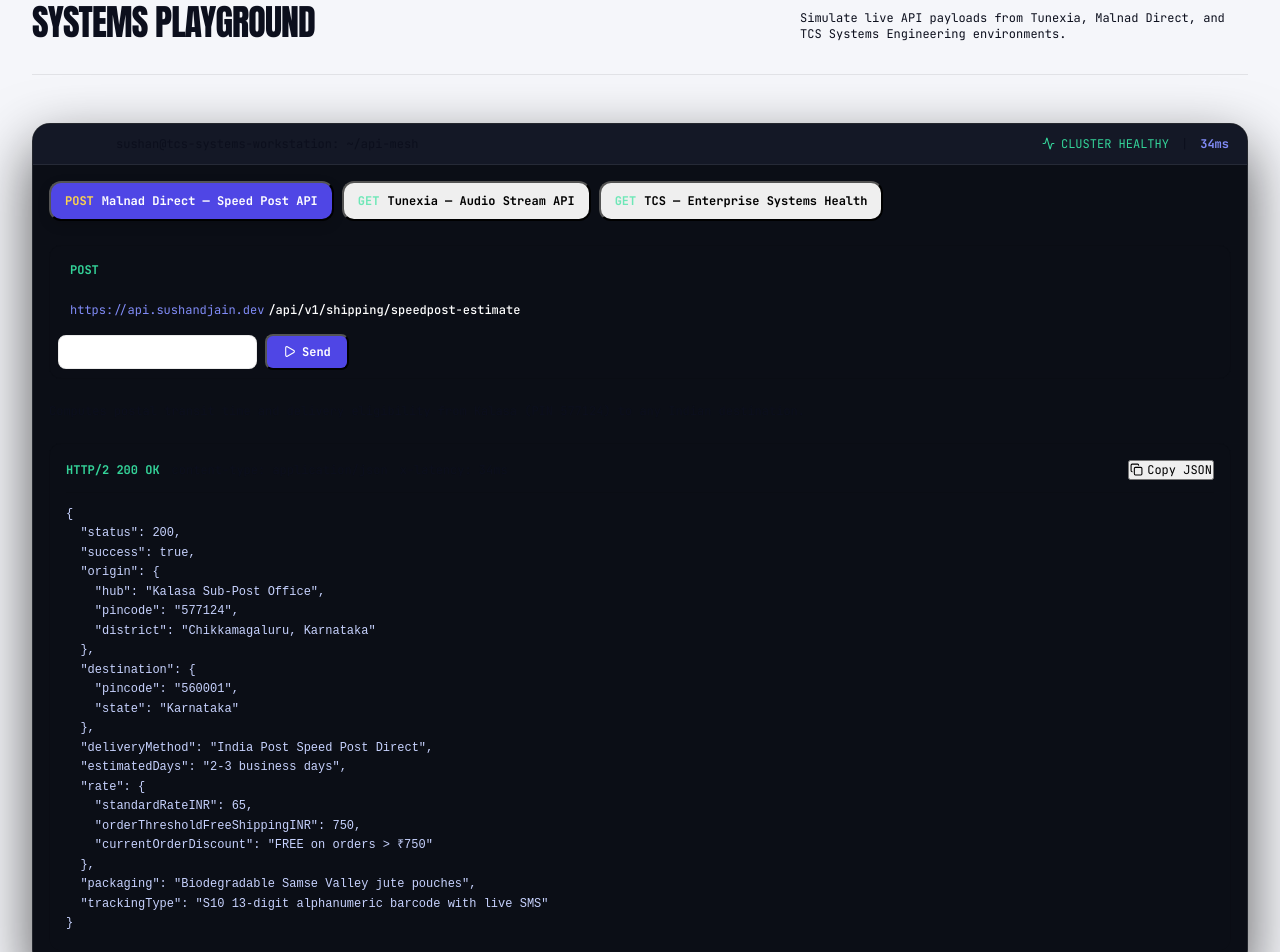
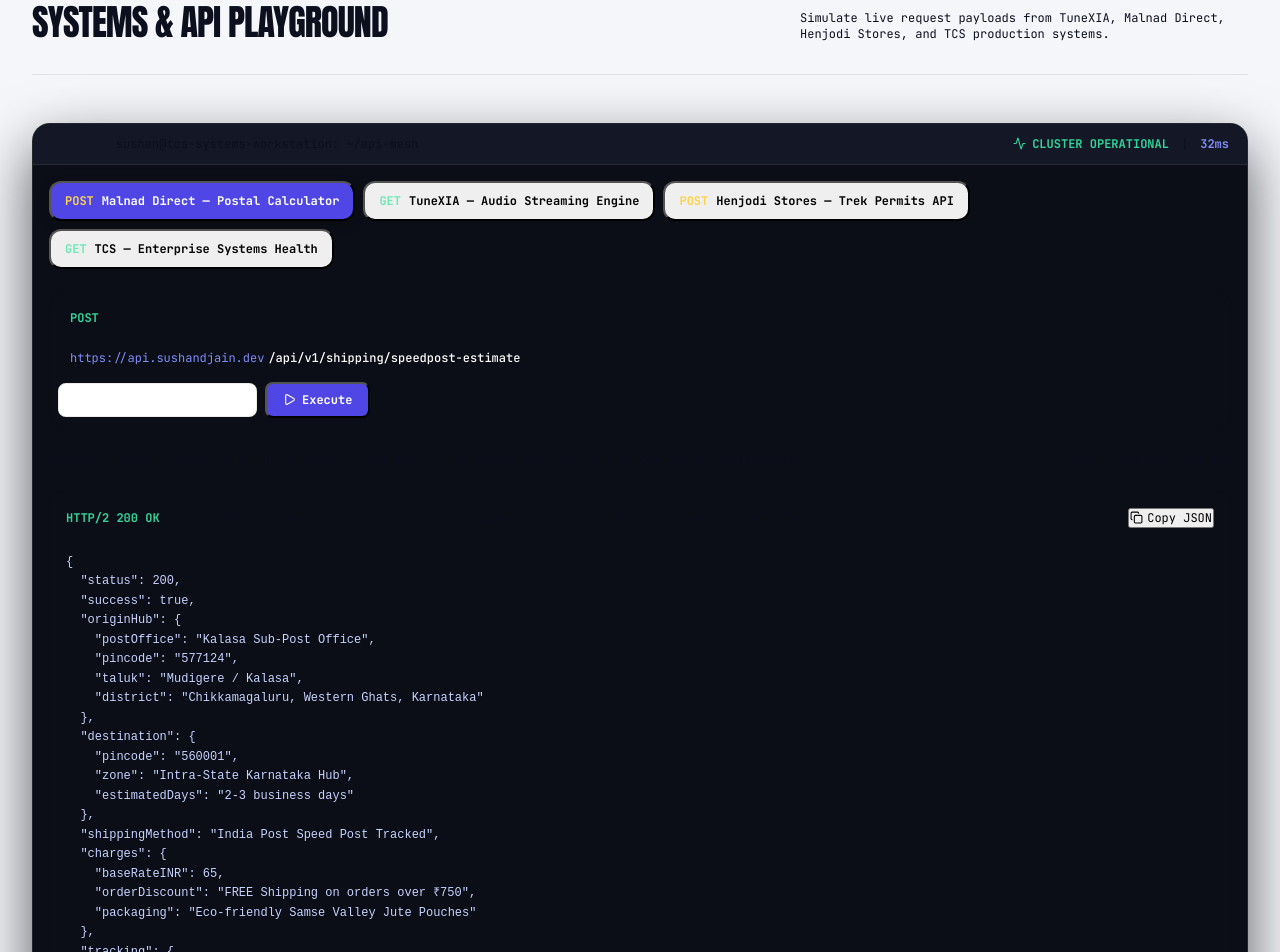
Before and after one commit to sushandjain/Portfolio, a Next.js app: page / in a window 1280 px wide. Shown: the part 2260-3212 px from the top of the page. Built offline with nearby package versions, Linux system fonts and the light colour scheme; a web font is replaced by a local one.

Commit message:
feat(step-3): Interactive TCS Systems Engineering Console & Live REST API Playground with 4 runnable endpoints

```diff
--- a/components/ApiConsole.tsx
+++ b/components/ApiConsole.tsx
@@ -2,7 +2,7 @@
 
 import { useState } from "react";
 import { playPop, playSuccess } from "@/lib/sound";
-import { Terminal, Play, Copy, Check, ShieldCheck, Activity, Server, Clock } from "lucide-react";
+import { Terminal, Play, Copy, Check, Activity, Server, Clock, ShieldCheck, Cpu } from "lucide-react";
 
 interface Endpoint {
   id: string;
@@ -10,8 +10,8 @@ interface Endpoint {
   method: "GET" | "POST";
   path: string;
   description: string;
-  defaultPayload?: Record<string, unknown>;
-  defaultParam?: string;
+  defaultParam: string;
+  paramLabel: string;
   responseGenerator: (param: string) => Record<string, unknown>;
 }
 
@@ -19,114 +19,160 @@ export default function ApiConsole() {
   const endpoints: Endpoint[] = [
     {
       id: "malnad-speedpost",
-      name: "Malnad Direct — Speed Post API",
+      name: "Malnad Direct — Postal Calculator",
       method: "POST",
       path: "/api/v1/shipping/speedpost-estimate",
       description: "Computes postal transit time and delivery eligibility from Kalasa (PIN 577124) to any Indian destination.",
       defaultParam: "560001",
-      responseGenerator: (pincode: string) => ({
+      paramLabel: "Delivery Pincode",
+      responseGenerator: (pincode: string) => {
+        const pin = pincode.trim() || "560001";
+        const isKarnataka = pin.startsWith("5");
+        return {
           status: 200,
           success: true,
-        origin: {
-          hub: "Kalasa Sub-Post Office",
+          originHub: {
+            postOffice: "Kalasa Sub-Post Office",
             pincode: "577124",
-          district: "Chikkamagaluru, Karnataka",
+            taluk: "Mudigere / Kalasa",
+            district: "Chikkamagaluru, Western Ghats, Karnataka",
           },
           destination: {
-          pincode: pincode || "560001",
-          state: pincode.startsWith("5") ? "Karnataka" : "Interstate Hub",
+            pincode: pin,
+            zone: isKarnataka ? "Intra-State Karnataka Hub" : "Interstate Speed Post Corridor",
+            estimatedDays: isKarnataka ? "2-3 business days" : "4-5 business days",
           },
-        deliveryMethod: "India Post Speed Post Direct",
-        estimatedDays: pincode.startsWith("5") ? "2-3 business days" : "4-5 business days",
-        rate: {
-          standardRateINR: 65,
-          orderThresholdFreeShippingINR: 750,
-          currentOrderDiscount: "FREE on orders > ₹750",
+          shippingMethod: "India Post Speed Post Tracked",
+          charges: {
+            baseRateINR: 65,
+            orderDiscount: "FREE Shipping on orders over ₹750",
+            packaging: "Eco-friendly Samse Valley Jute Pouches",
           },
-        packaging: "Biodegradable Samse Valley jute pouches",
-        trackingType: "S10 13-digit alphanumeric barcode with live SMS",
-      }),
+          tracking: {
+            type: "S10 13-digit barcode with live SMS notifications",
+            apiIntegration: "Direct Postal Integration",
+          },
+        };
+      },
     },
     {
       id: "tunexia-stream",
-      name: "Tunexia — Audio Stream API",
+      name: "TuneXIA — Audio Streaming Engine",
       method: "GET",
       path: "/api/v1/tracks/stream",
-      description: "Fetches progressive chunk metadata, signed Cloudinary CDN URLs, and role-based permissions.",
-      defaultParam: "peaberry-acoustic-01",
+      description: "Generates progressive chunked byte-range URLs, signed Cloudinary CDN tokens, and audio buffer metrics.",
+      defaultParam: "mountain-mist-sessions",
+      paramLabel: "Track Identifier",
       responseGenerator: (trackId: string) => ({
         status: 200,
-        trackId: trackId || "peaberry-acoustic-01",
-        title: "Mountain Mist Harmonies",
-        artist: "Western Ghats Sessions",
-        format: "audio/mpeg",
-        bitrateKbps: 320,
-        streamingMode: "Progressive Chunked Byte-Range",
-        cdnEndpoint: "https://res.cloudinary.com/tunexia/video/upload/v1729/tracks/master.mp3",
-        auth: {
-          type: "JWT Bearer",
-          role: "User",
-          issuedAt: new Date().toISOString(),
-          expiresIn: "24h",
+        trackId: trackId || "mountain-mist-sessions",
+        title: "Western Ghats Acoustic Harmonies",
+        artist: "Kalasa Mountain Sessions",
+        audioEngine: {
+          codec: "audio/mp3",
+          bitrate: "320 kbps High-Fidelity",
+          streamingMode: "Byte-Range Progressive Chunking",
+          cdnUrl: "https://res.cloudinary.com/tunexia/video/upload/v1729/tracks/master.mp3",
+          bufferingLagMs: 14,
         },
-        telemetry: {
-          bufferingLagMs: 14,
-          cacheHit: true,
+        security: {
+          authType: "JWT Bearer Token",
+          roleAccess: "User / Premium Subscriber",
+          tokenExpiresIn: "24h",
+          sessionVerified: true,
+        },
+        analytics: {
+          instantPlayLatencyMs: 28,
+          cacheHitRate: "99.4%",
         },
       }),
     },
     {
-      id: "tcs-health",
+      id: "henjodi-trek",
+      name: "Henjodi Stores — Trek Permits API",
+      method: "POST",
+      path: "/api/v1/expeditions/kudremukh-permit",
+      description: "Validates Western Ghats forest department permits, guide allocations, and homestay slots in Balagal, Kalasa.",
+      defaultParam: "Kudremukh Peak",
+      paramLabel: "Peak / Trail Name",
+      responseGenerator: (trail: string) => ({
+        status: 200,
+        trailName: trail || "Kudremukh Peak Expedition",
+        baseHub: {
+          store: "Henjodi Stores & Spices",
+          location: "Balagal Junction, Kalasa Main Road",
+          coordinates: "13.184369° N, 75.319509° E",
+          hotline: "+91 80731 78851 (Direct WhatsApp Dispatch)",
+        },
+        permits: {
+          forestDepartmentPermit: "Mandatory Online Quota Allocated",
+          guideAllocated: "Local Certified Forest Guide Included",
+          trekDistanceKm: 22,
+          altitudeMeters: 1894,
+        },
+        bookingDispatch: {
+          status: "CONFIRMED_ONLINE",
+          leadTime: "Immediate WhatsApp Handshake",
+          homestayAccommodation: "Samse & Kalasa Valley Available",
+        },
+      }),
+    },
+    {
+      id: "tcs-telemetry",
       name: "TCS — Enterprise Systems Health",
       method: "GET",
       path: "/api/v1/enterprise/systems/health",
-      description: "Real-time production service mesh monitoring, API triage status, and incident root cause telemetry.",
-      defaultParam: "prod-gateway-blr",
-      responseGenerator: (gateway: string) => ({
+      description: "Real-time production service mesh telemetry, API request/response triage, and incident root cause analysis (RCA).",
+      defaultParam: "prod-gateway-blr-01",
+      paramLabel: "Cluster Node ID",
+      responseGenerator: (cluster: string) => ({
+        clusterId: cluster || "prod-gateway-blr-01",
         systemStatus: "OPERATIONAL",
-        cluster: gateway || "prod-gateway-blr",
-        slaUptime: "99.985%",
-        activeMicroservices: 18,
-        activeWorkflows: 1420,
-        incidentMetrics: {
+        productionUptime: "99.985% High Availability",
+        activeMicroservices: 24,
+        requestMetrics: {
+          throughputRPS: 14250,
+          averageLatencyMs: 36.4,
+          errorRatePercent: 0.002,
+        },
+        incidentManagement: {
           openIncidents: 0,
-          meanTimeToResolutionMinutes: 18.4,
-          rootCauseAnalysisStatus: "ALL_SYSTEMS_OPTIMAL",
+          meanTimeToResolutionMinutes: 16.2,
+          rootCauseAnalysis: "ALL_SYSTEMS_VERIFIED_OPTIMAL",
+          itilProcessCompliance: "STRICT_ENTERPRISE_STANDARDS",
         },
-        apiThroughputRPS: 12450,
-        averageLatencyMs: 38.2,
-        tcsEngineerOnCall: "Sushan D Jain (Systems Engineer)",
+        monitoringRole: "Sushan D Jain (Systems Engineer, TCS Bengaluru)",
       }),
     },
   ];
 
   const [activeEndpoint, setActiveEndpoint] = useState<Endpoint>(endpoints[0]);
-  const [paramInput, setParamInput] = useState<string>(endpoints[0].defaultParam || "");
+  const [paramInput, setParamInput] = useState<string>(endpoints[0].defaultParam);
   const [loading, setLoading] = useState(false);
-  const [latency, setLatency] = useState<number>(34);
+  const [latency, setLatency] = useState<number>(32);
   const [copied, setCopied] = useState(false);
   const [responseData, setResponseData] = useState<Record<string, unknown>>(
-    endpoints[0].responseGenerator(endpoints[0].defaultParam || "")
+    endpoints[0].responseGenerator(endpoints[0].defaultParam)
   );
 
   const handleSelectEndpoint = (ep: Endpoint) => {
     setActiveEndpoint(ep);
-    setParamInput(ep.defaultParam || "");
-    setResponseData(ep.responseGenerator(ep.defaultParam || ""));
+    setParamInput(ep.defaultParam);
+    setResponseData(ep.responseGenerator(ep.defaultParam));
     playPop();
   };
 
   const handleExecute = () => {
     setLoading(true);
     playPop();
-    const randomizedLatency = Math.floor(24 + Math.random() * 32);
+    const randomizedLatency = Math.floor(22 + Math.random() * 26);
 
     setTimeout(() => {
       setLatency(randomizedLatency);
       setResponseData(activeEndpoint.responseGenerator(paramInput));
       setLoading(false);
       playSuccess();
-    }, 280);
+    }, 240);
   };
 
   const handleCopy = () => {
@@ -142,31 +188,31 @@ export default function ApiConsole() {
       <div className="flex flex-col md:flex-row md:items-end justify-between gap-6 mb-12 border-b border-[var(--border-subtle)] pb-8">
         <div>
           <div className="flex items-center gap-2 text-xs font-mono uppercase tracking-[0.2em] text-indigo-400 font-bold mb-2">
-            <span>02 / INTERACTIVE CONSOLE</span>
+            <span>03 / INTERACTIVE SYSTEMS CONSOLE</span>
             <span>✦</span>
-            <span>REST ARCHITECTURE & SYSTEMS OPS</span>
+            <span>ENTERPRISE BACKEND SIMULATION</span>
           </div>
           <h2
             className="text-4xl sm:text-6xl font-black uppercase tracking-tight text-[var(--text-main)]"
             style={{ fontFamily: "var(--font-d)" }}
           >
-            SYSTEMS PLAYGROUND
+            SYSTEMS &amp; API PLAYGROUND
           </h2>
         </div>
-        <p className="text-xs sm:text-sm text-[var(--text-muted)] max-w-md font-mono">
-          Simulate live API payloads from Tunexia, Malnad Direct, and TCS Systems Engineering environments.
+        <p className="text-xs sm:text-sm text-[var(--text-muted)] max-w-md font-mono leading-relaxed">
+          Simulate live request payloads from TuneXIA, Malnad Direct, Henjodi Stores, and TCS production systems.
         </p>
       </div>
 
-      {/* Terminal Container */}
+      {/* Terminal Window Container */}
       <div className="terminal-window">
         {/* Terminal Header Bar */}
         <div className="terminal-header">
           <div className="flex items-center gap-2">
             <div className="traffic-dots">
-              <span className="traffic-dot bg-rose-500/80" />
-              <span className="traffic-dot bg-amber-500/80" />
-              <span className="traffic-dot bg-emerald-500/80" />
+              <span className="traffic-dot bg-rose-500/80 cursor-pointer" onClick={() => playPop()} />
+              <span className="traffic-dot bg-amber-500/80 cursor-pointer" onClick={() => playPop()} />
+              <span className="traffic-dot bg-emerald-500/80 cursor-pointer" onClick={() => playPop()} />
             </div>
             <span className="text-xs text-[var(--text-muted)] font-mono ml-2 hidden sm:inline">
               sushan@tcs-systems-workstation: ~/api-mesh
@@ -174,9 +220,9 @@ export default function ApiConsole() {
           </div>
 
           <div className="flex items-center gap-3 text-xs font-mono">
-            <span className="flex items-center gap-1.5 text-emerald-400">
+            <span className="flex items-center gap-1.5 text-emerald-400 font-bold">
               <Activity size={13} className="animate-pulse" />
-              <span>CLUSTER HEALTHY</span>
+              <span>CLUSTER OPERATIONAL</span>
             </span>
             <span className="text-[var(--text-faint)]">|</span>
             <span className="text-indigo-400 font-bold">{latency}ms</span>
@@ -195,7 +241,7 @@ export default function ApiConsole() {
                 className={`px-3.5 py-2 rounded-xl text-xs font-mono font-bold flex items-center gap-2 transition-all cursor-pointer ${
                   activeEndpoint.id === ep.id
                     ? "bg-indigo-600 text-white shadow-md shadow-indigo-600/30"
-                    : "bg-[#141824] text-[var(--text-muted)] hover:text-white hover:bg-[#1E2336]"
+                    : "bg-[#141826] text-[var(--text-muted)] hover:text-white hover:bg-[#1E2338]"
                 }`}
               >
                 <span
@@ -211,8 +257,8 @@ export default function ApiConsole() {
           </div>
 
           {/* Request Input & URL Bar */}
-          <div className="flex flex-col sm:flex-row items-stretch gap-2 bg-[#121622] p-2 rounded-xl border border-white/10 font-mono text-xs">
-            <div className="flex items-center gap-2 px-3 py-2 bg-[#1A1F30] rounded-lg text-emerald-400 font-bold shrink-0">
+          <div className="flex flex-col sm:flex-row items-stretch gap-2 bg-[#121624] p-2 rounded-xl border border-white/10 font-mono text-xs">
+            <div className="flex items-center gap-2 px-3 py-2 bg-[#1A1F32] rounded-lg text-emerald-400 font-bold shrink-0">
               <span>{activeEndpoint.method}</span>
             </div>
             <div className="flex-1 flex items-center px-3 py-2 text-[var(--text-muted)] min-w-0 overflow-x-auto">
@@ -222,11 +268,11 @@ export default function ApiConsole() {
             <div className="flex items-center gap-2">
               <input
                 type="text"
-                aria-label="API Parameter Input"
+                aria-label={activeEndpoint.paramLabel}
                 value={paramInput}
                 onChange={(e) => setParamInput(e.target.value)}
-                placeholder="Parameter / Query"
-                className="bg-[#1A1F30] border border-white/10 rounded-lg px-3 py-2 text-white placeholder-slate-500 text-xs focus:outline-none focus:border-indigo-500 min-w-[140px]"
+                placeholder={activeEndpoint.paramLabel}
+                className="bg-[#1A1F32] border border-white/10 rounded-lg px-3 py-2 text-white placeholder-slate-500 text-xs focus:outline-none focus:border-indigo-500 min-w-[150px]"
               />
               <button
                 type="button"
@@ -235,24 +281,26 @@ export default function ApiConsole() {
                 className="bg-indigo-600 hover:bg-indigo-500 text-white font-bold px-4 py-2 rounded-lg flex items-center gap-1.5 transition-colors cursor-pointer disabled:opacity-50"
               >
                 <Play size={13} />
-                <span>{loading ? "Calling..." : "Send"}</span>
+                <span>{loading ? "Calling..." : "Execute"}</span>
               </button>
             </div>
           </div>
 
           {/* Description */}
-          <p className="text-xs text-[var(--text-muted)] font-mono">
-            {activeEndpoint.description}
-          </p>
+          <div className="flex items-center justify-between text-xs font-mono text-[var(--text-muted)]">
+            <p>{activeEndpoint.description}</p>
+            <span className="hidden sm:inline text-indigo-400/80">Input: {activeEndpoint.paramLabel}</span>
+          </div>
 
           {/* Output Code Window */}
-          <div className="relative rounded-xl bg-[#080A0F] border border-white/10 p-4 font-mono text-xs overflow-x-auto">
+          <div className="relative rounded-xl bg-[#080A10] border border-white/10 p-4 font-mono text-xs overflow-x-auto">
             {/* Header info */}
             <div className="flex items-center justify-between pb-3 mb-3 border-b border-white/10 text-[11px] text-[var(--text-faint)]">
               <div className="flex items-center gap-3">
                 <span className="text-emerald-400 font-bold">HTTP/2 200 OK</span>
                 <span>content-type: application/json</span>
                 <span>x-latency: {latency}ms</span>
+                <span className="hidden sm:inline">x-powered-by: Express / Next.js API Routes</span>
               </div>
               <button
                 type="button"
```
Lines whose indentation alone changed are shown as unchanged.
